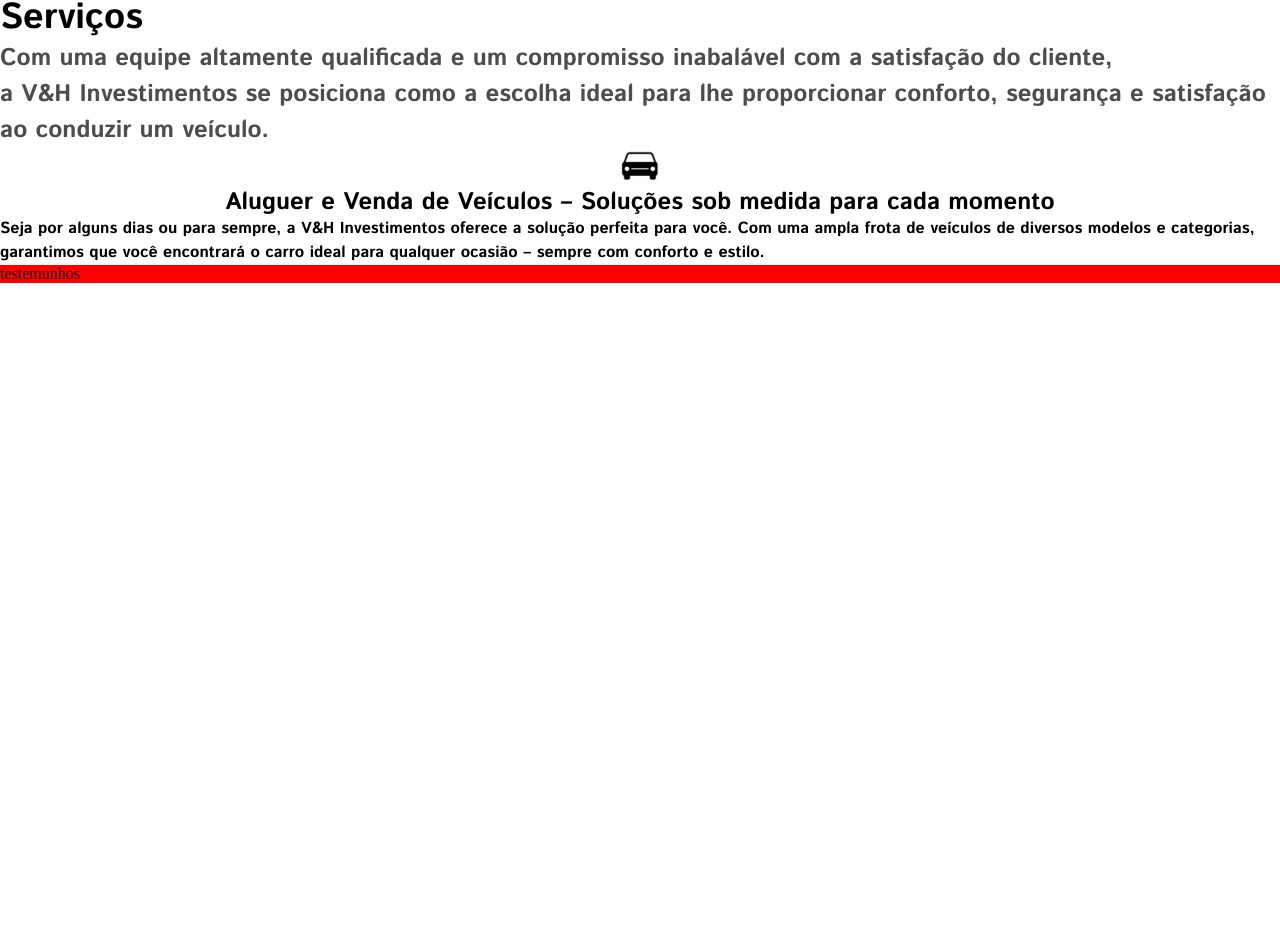
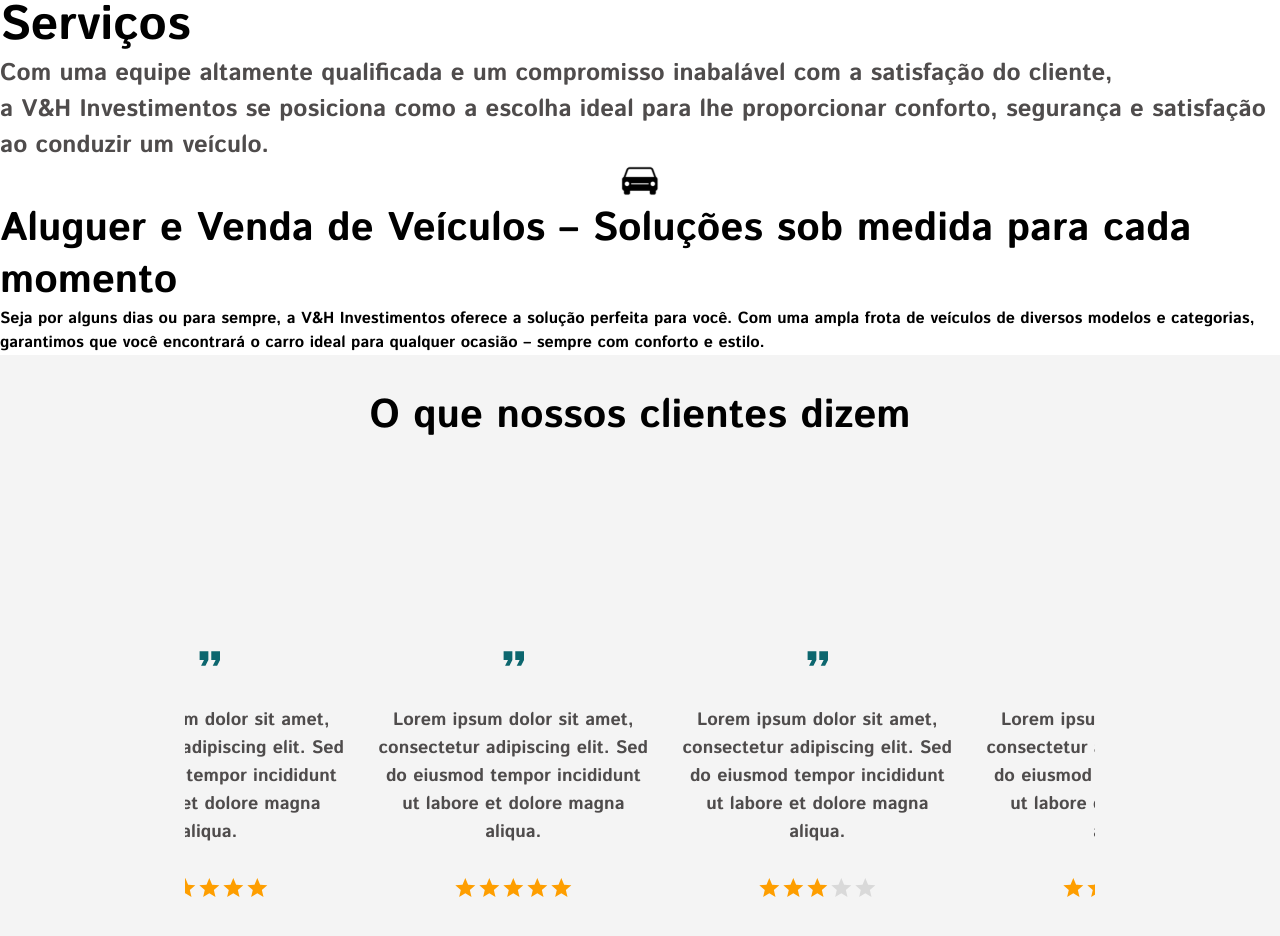
Before and after one commit to d-coder47/rent-a-car, a React (Vite) app: page / in a window 1280 px wide. Shown: the part 1232-2168 px from the top of the page. Before the commit the page ends 1515 px from the top, so only its background shows below. Built offline with nearby package versions, Linux system fonts and the light colour scheme.

Commit message:
feat: Add testimonial section

```diff
--- a/package.json
+++ b/package.json
@@ -19,12 +19,15 @@
     "react-dom": "^18.3.1",
     "react-i18next": "^15.0.2",
     "react-router-dom": "^6.26.2",
-    "rent-a-car": "file:"
+    "react-slick": "^0.30.2",
+    "rent-a-car": "file:",
+    "slick-carousel": "^1.8.1"
   },
   "devDependencies": {
     "@eslint/js": "^9.9.0",
     "@types/react": "^18.3.3",
     "@types/react-dom": "^18.3.0",
+    "@types/react-slick": "^0.23.13",
     "@vitejs/plugin-react": "^4.3.1",
     "eslint": "^9.9.0",
     "eslint-plugin-react-hooks": "^5.1.0-rc.0",
--- a/src/App.css
+++ b/src/App.css
@@ -9,3 +9,10 @@
   margin: 0;
   padding: 0;
 }
+
+& .slick-list {
+  margin: 0 -7px;
+  & .slick-slide > div {
+    padding: 0 15px;
+  }
+}
--- a/src/MuiTheme.tsx
+++ b/src/MuiTheme.tsx
@@ -8,98 +8,53 @@
 
 const MuiTheme = ({ children }: MUIThemeInterface) => {
   const breakpoints = createBreakpoints({});
+
   const theme = createTheme({
     palette: {
-      primary: {
-        main: "#FE9E00",
-      },
-      secondary: {
-        main: "#0C666E",
-      },
+      primary: { main: "#FE9E00" },
+      secondary: { main: "#0C666E" },
     },
 
     typography: {
       fontFamily: "Istok Web, Roboto, Arial, sans-serif",
+
       h1: {
-        fontSize: "48px",
         fontWeight: 700,
         lineHeight: 1.2,
         fontStyle: "normal",
         color: "#000",
+        fontSize: "48px",
+        [breakpoints.down("sm")]: { fontSize: "22px" },
+        [breakpoints.between("sm", "md")]: { fontSize: "32px" },
+        [breakpoints.between("md", "lg")]: { fontSize: "36px" },
+      },
 
-        [breakpoints.down("xs")]: {
-          fontSize: "22px",
-        },
-        [breakpoints.up("xs")]: {
-          fontSize: "22px",
-        },
-        [breakpoints.up("sm")]: {
-          fontSize: "32px ",
-        },
-        [breakpoints.up("md")]: {
-          fontSize: "36px ",
-        },
-        [breakpoints.up("lg")]: {
-          fontSize: "36px",
-        },
-
-        [breakpoints.up("xl")]: {
-          fontSize: "48px",
-        },
-      },
       h2: {
-        fontSize: "24px",
-        fontWeight: 400,
+        fontWeight: 500,
+        lineHeight: 1.3,
+        color: "#000",
+        fontSize: "40px",
+        [breakpoints.down("sm")]: { fontSize: "20px" },
+        [breakpoints.between("sm", "md")]: { fontSize: "28px" },
+        [breakpoints.between("md", "lg")]: { fontSize: "34px" },
       },
       h3: {
         fontStyle: "normal",
         fontWeight: 600,
         lineHeight: "28px",
-        [breakpoints.down("xs")]: {
-          fontSize: "16px",
-        },
-        [breakpoints.up("xs")]: {
-          fontSize: "16px",
-        },
-        [breakpoints.up("sm")]: {
-          fontSize: "16px",
-        },
-        [breakpoints.up("md")]: {
-          fontSize: "16px",
-        },
-        [breakpoints.up("lg")]: {
-          fontSize: "18px",
-        },
+        fontSize: "20px",
+        [breakpoints.down("md")]: { fontSize: "16px" },
+        [breakpoints.between("lg", "xl")]: { fontSize: "18px" },
+      },
 
-        [breakpoints.up("xl")]: {
-          fontSize: "20px",
-        },
-      },
       subtitle1: {
-        fontSize: "16px",
         fontStyle: "normal",
         fontWeight: 400,
         lineHeight: "36px",
         color: "#4f4c4c",
-        [breakpoints.down("xs")]: {
-          fontSize: "16px",
-        },
-        [breakpoints.up("xs")]: {
-          fontSize: "16px",
-        },
-        [breakpoints.up("sm")]: {
-          fontSize: "18px",
-        },
-        [breakpoints.up("md")]: {
-          fontSize: "20px",
-        },
-        [breakpoints.up("lg")]: {
-          fontSize: "24px",
-        },
-
-        [breakpoints.up("xl")]: {
-          fontSize: "24px",
-        },
+        fontSize: "24px",
+        [breakpoints.down("sm")]: { fontSize: "16px" },
+        [breakpoints.between("sm", "lg")]: { fontSize: "20px" },
       },
     },
   });
--- a/src/components/About/About.tsx
+++ b/src/components/About/About.tsx
@@ -155,7 +155,7 @@
             flexDirection: "column",
           }}
         >
-          <Typography sx={typographyStyle.headline} variant="h1">
+          <Typography sx={typographyStyle.headline} variant="h2">
             {" "}
             {t("homepage.about.headline")}
           </Typography>
--- a/src/components/Testimonials/Testimonials.tsx
+++ b/src/components/Testimonials/Testimonials.tsx
@@ -1,17 +1,185 @@
-import { Box } from "@mui/material";
+import { Box, Typography, useTheme } from "@mui/material";
 import React from "react";
 import { useTranslation } from "react-i18next";
+import "slick-carousel/slick/slick.css";
+import "slick-carousel/slick/slick-theme.css";
+import Slider from "react-slick";
+import { FormatQuote, Star } from "@mui/icons-material";
 
 const Testimonials: React.FC = () => {
   const { t } = useTranslation();
 
+  const theme = useTheme();
+
+  const settings = {
+    dots: false,
+    infinite: true,
+    slidesToShow: 3,
+    slidesToScroll: 1,
+    autoplay: true,
+    speed: 2000,
+    arrows: false,
+    autoplaySpeed: 500,
+    cssEase: "linear",
+    responsive: [
+      {
+        breakpoint: 1024,
+        settings: {
+          slidesToShow: 3,
+          slidesToScroll: 3,
+          infinite: true,
+          dots: true,
+        },
+      },
+      {
+        breakpoint: 600,
+        settings: {
+          slidesToShow: 2,
+          slidesToScroll: 2,
+          initialSlide: 2,
+        },
+      },
+      {
+        breakpoint: 480,
+        settings: {
+          slidesToShow: 1,
+          slidesToScroll: 1,
+        },
+      },
+    ],
+  };
+
+  const testimonials = [
+    {
+      name: "anonimous",
+      testimonial:
+        "Lorem ipsum dolor sit amet, consectetur adipiscing elit. Sed do eiusmod tempor incididunt ut labore et dolore magna aliqua.",
+      classification: 3,
+    },
+    {
+      name: "anonimous",
+      testimonial:
+        "Lorem ipsum dolor sit amet, consectetur adipiscing elit. Sed do eiusmod tempor incididunt ut labore et dolore magna aliqua.",
+      classification: 4,
+    },
+    {
+      name: "anonimous",
+      testimonial:
+        "Lorem ipsum dolor sit amet, consectetur adipiscing elit. Sed do eiusmod tempor incididunt ut labore et dolore magna aliqua.",
+      classification: 5,
+    },
+    {
+      name: "anonimous",
+      testimonial:
+        "Lorem ipsum dolor sit amet, consectetur adipiscing elit. Sed do eiusmod tempor incididunt ut labore et dolore magna aliqua.",
+      classification: 5,
+    },
+    {
+      name: "anonimous",
+      testimonial:
+        "Lorem ipsum dolor sit amet, consectetur adipiscing elit. Sed do eiusmod tempor incididunt ut labore et dolore magna aliqua.",
+      classification: 3,
+    },
+  ];
+
   return (
     <Box
       sx={{
-        background: "red",
+        background: "#F4F4F4",
+        height: "100%",
+        display: "flex",
+        alignItems: "center",
+        flexDirection: "column",
       }}
     >
-      testemunhos
+      <Typography
+        sx={{
+          marginTop: "35px",
+        }}
+        variant="h2"
+      >
+        O que nossos clientes dizem
+      </Typography>
+
+      <Box
+        className="testimonials_carrossel"
+        sx={{
+          width: "100%",
+          display: "flex",
+          alignItems: "center",
+          justifyContent: "center",
+          marginTop: "150px",
+          marginBottom: "200px",
+        }}
+      >
+        <Box
+          className="slider-container"
+          sx={{
+            width: "70%",
+          }}
+        >
+          <Slider {...settings}>
+            {testimonials.map((item, index) => (
+              <Box
+                key={index}
+                sx={{
+                  width: "303px",
+                  height: "368px",
+                  display: "flex !important",
+                  flexDirection: "column",
+                  alignItems: "center",
+                  justifyContent: "center",
+                }}
+              >
+                {/* <Typography
+                  variant="h3"
+                  sx={{
+                    marginBottom: "30px",
+                  }}
+                >
+                  {item.name}
+                </Typography> */}
+                <FormatQuote
+                  fontSize="large"
+                  sx={{
+                    color: theme.palette.secondary.main,
+                    marginBottom: "30px",
+                  }}
+                />
+                <Typography
+                  variant="h3"
+                  sx={{
+                    marginBottom: "30px",
+                    textAlign: "center",
+                    color: "#4f4c4c",
+                  }}
+                >
+                  {item.testimonial}
+                </Typography>
+                <Box
+                  display="flex"
+                  flexDirection="row"
+                  sx={{
+                    marginBottom: "10px",
+                  }}
+                >
+                  {[...Array(5)].map((_, index) => (
+                    <Star
+                      key={index}
+                      sx={{
+                        color:
+                          index + 1 <= item.classification
+                            ? "#FE9E00"
+                            : "#D9D9D9",
+                      }}
+                    />
+                  ))}
+                </Box>
+              </Box>
+            ))}
+          </Slider>
+        </Box>
+      </Box>
     </Box>
   );
 };
```
Also changed, not shown: 1 other file (tests, documents, lock files or other folders).
